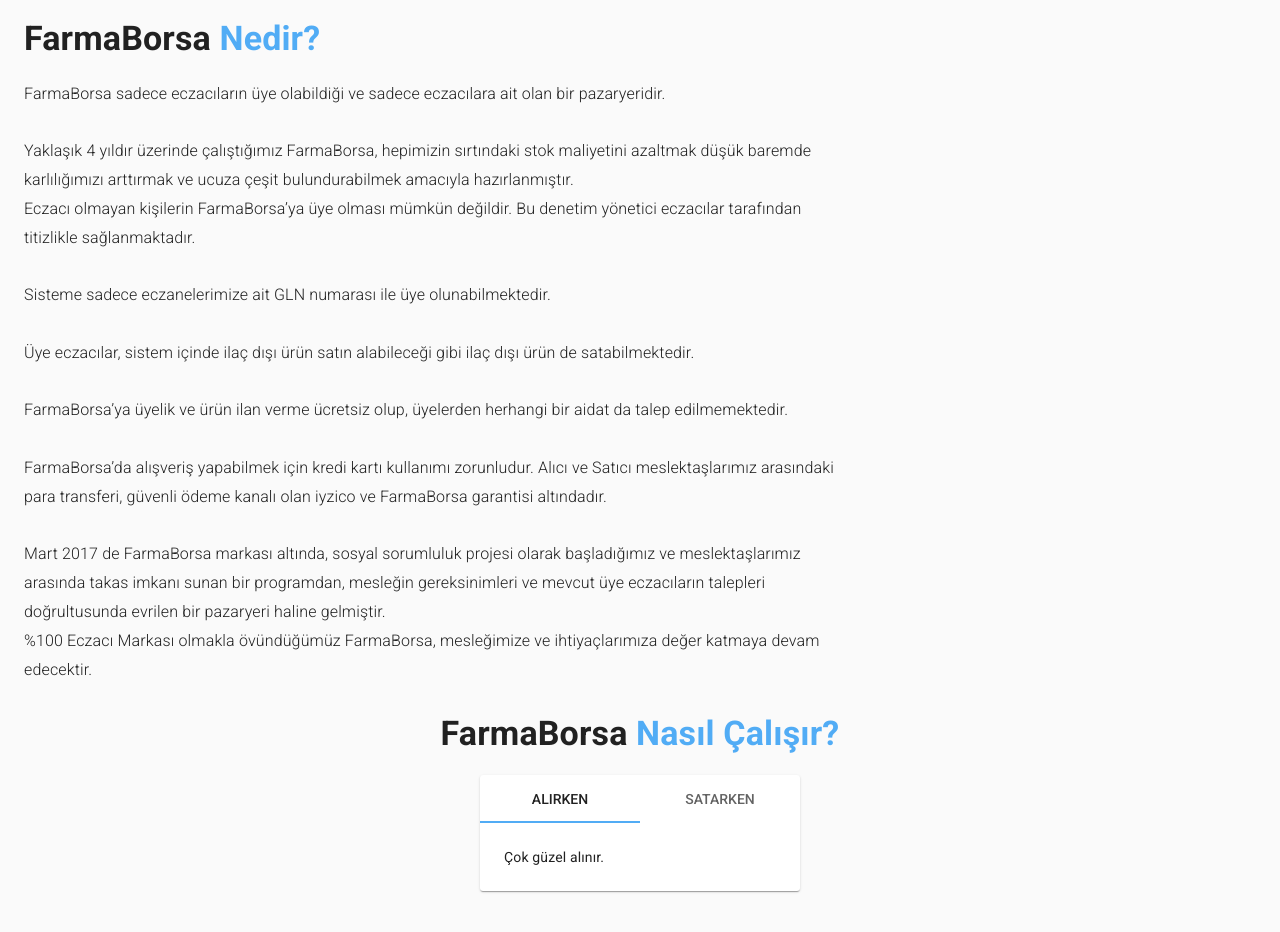
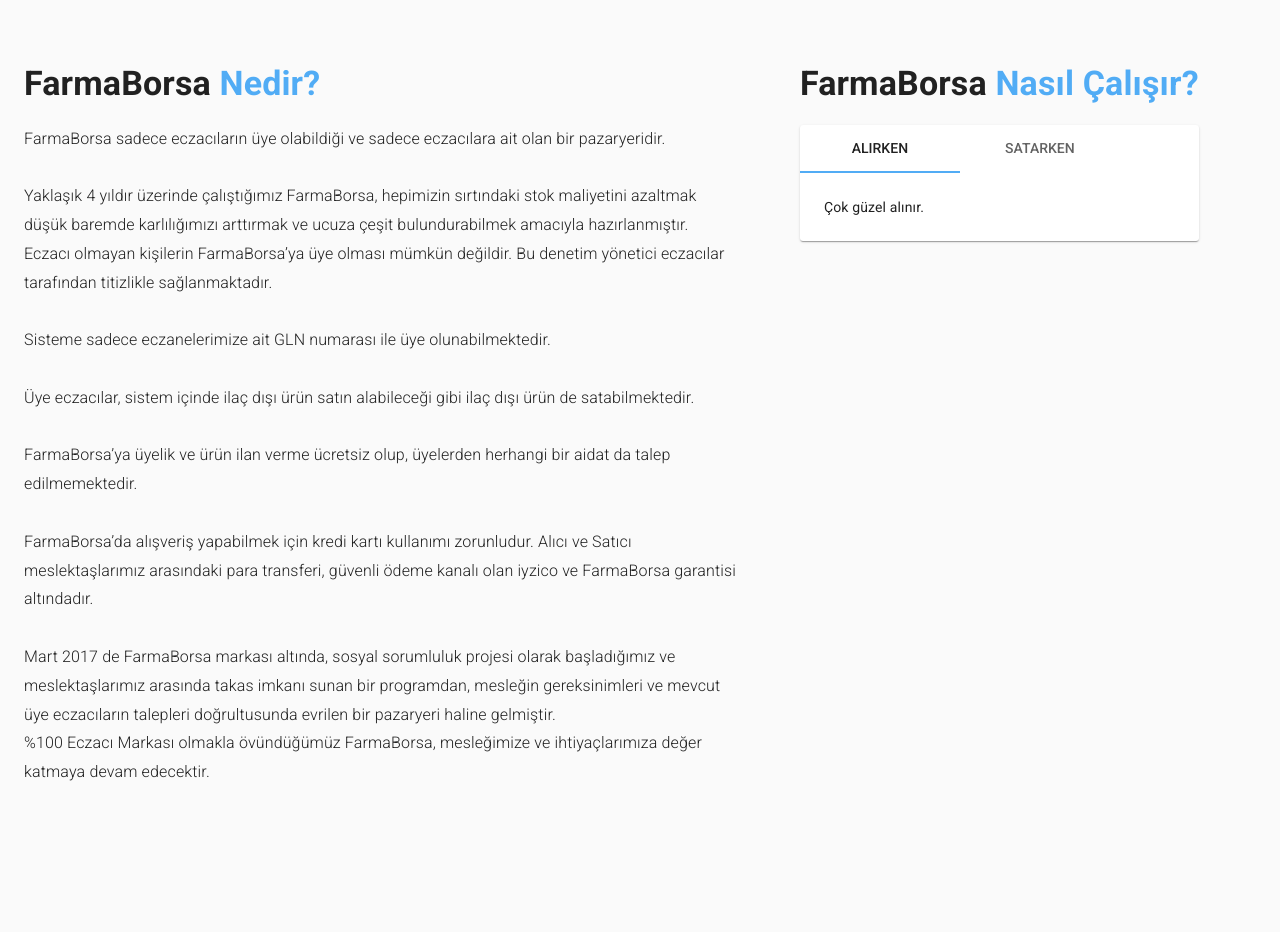
Before and after one commit to alimertcakar/f-borsa, a React (Create React App) app: page / in a window 1280 px wide. Shown: the part 1440-2372 px from the top of the page. Built offline with nearby package versions, Linux system fonts and the light colour scheme.

Commit message:
açıklamaları yana al
açıklamaları yana al

```diff
--- a/src/Components/Content.js
+++ b/src/Components/Content.js
@@ -58,7 +58,8 @@
             marginRight: 15,
             marginTop: 20,
             minWidth: 175
-        }
+        },
+        mobildenaninda: { marginBottom: 45 },
     }),
 );
 
@@ -90,7 +91,7 @@
                     <img src={FarmaBorsa1} className={classes.formaborsaImg} alt="" aria-hidden="true"></img>
                 </Grid>
                 <Grid container item xs={12} className={classes.uygulamalar} justify="center">
-                    <Grid container item xs={12} justify="center">
+                    <Grid container item xs={12} justify="center" className={classes.mobildenaninda}>
                         <Typography variant="h5" component="h2">Mobilden Anında Alış Satış ve Daha Fazlası</Typography>
 
                     </Grid>
@@ -105,7 +106,7 @@
                 </Grid>
             </Grid>
             <Grid container className={classes.farmaborsaaciklama} >
-                <Grid item xs={8}>
+                <Grid item xs={7}>
                     <Typography variant="h4" component="h2" className={classes.farmaborsatypographyheader}>FarmaBorsa <span className={classes.headerhighlight}>Nedir?</span></Typography>
                     <Typography className={classes.farmaborsatypography}>
 
@@ -127,16 +128,13 @@
 
                         %100 Eczacı Markası olmakla övündüğümüz FarmaBorsa, mesleğimize ve ihtiyaçlarımıza değer katmaya devam edecektir.<br /><br /></Typography>
                 </Grid>
-                <Grid container item xs={12} justify="center">
+                <Grid container item xs={5} justify="center">
                     <Grid item>
                         <Typography variant="h4" component="h2" className={classes.farmaborsatypographyheader}>FarmaBorsa <span className={classes.headerhighlight}>Nasıl Çalışır?</span></Typography>
                         <Typography className={classes.farmaborsatypography}>                    </Typography>
+                        <Stepper /><br /><br />
 
                     </Grid>
-                    <Grid container item xs={12} justify="center">
-                        <Stepper /><br /><br />
-                    </Grid>
-
                 </Grid>
             </Grid>
         </Container >
```
Also changed, not shown: -Gelişim/gelişim.txt, 1 other file (tests, documents, lock files or other folders).
